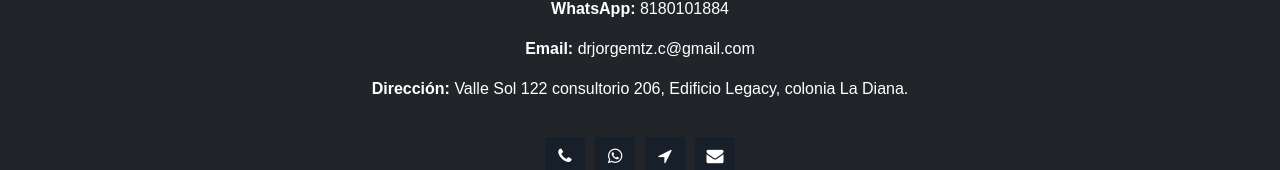
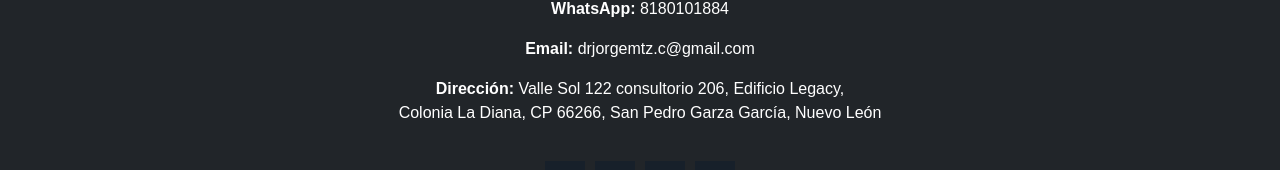
Before and after one commit to CarlosMtz1281/Dr.JorgeMtz, a React (Vite) app: page /Dr.JorgeMtz/Informacion in a window 1280 px wide. Shown: the part 2144-2314 px from the top of the page. Built offline with nearby package versions, Linux system fonts and the light colour scheme.

Commit message:
adjusted location in footer

```diff
--- a/src/components/Footer.jsx
+++ b/src/components/Footer.jsx
@@ -8,7 +8,7 @@ export default function Footer() {
             <p className="textoFooter"><strong>Teléfono: </strong> 8112315980</p>
             <p className="textoFooter"> <strong>WhatsApp: </strong>8180101884</p>
             <p className="textoFooter"><strong>Email: </strong> drjorgemtz.c@gmail.com </p>
-            <p className="textoFooter"><strong>Dirección:</strong>  Valle Sol 122 consultorio 206, Edificio Legacy, colonia La Diana.</p>
+            <p className="textoFooter"><strong>Dirección:</strong>  Valle Sol 122 consultorio 206, Edificio Legacy, <br/> Colonia La Diana, CP 66266, San Pedro Garza García, Nuevo León </p>
 
         </div>
 
```
